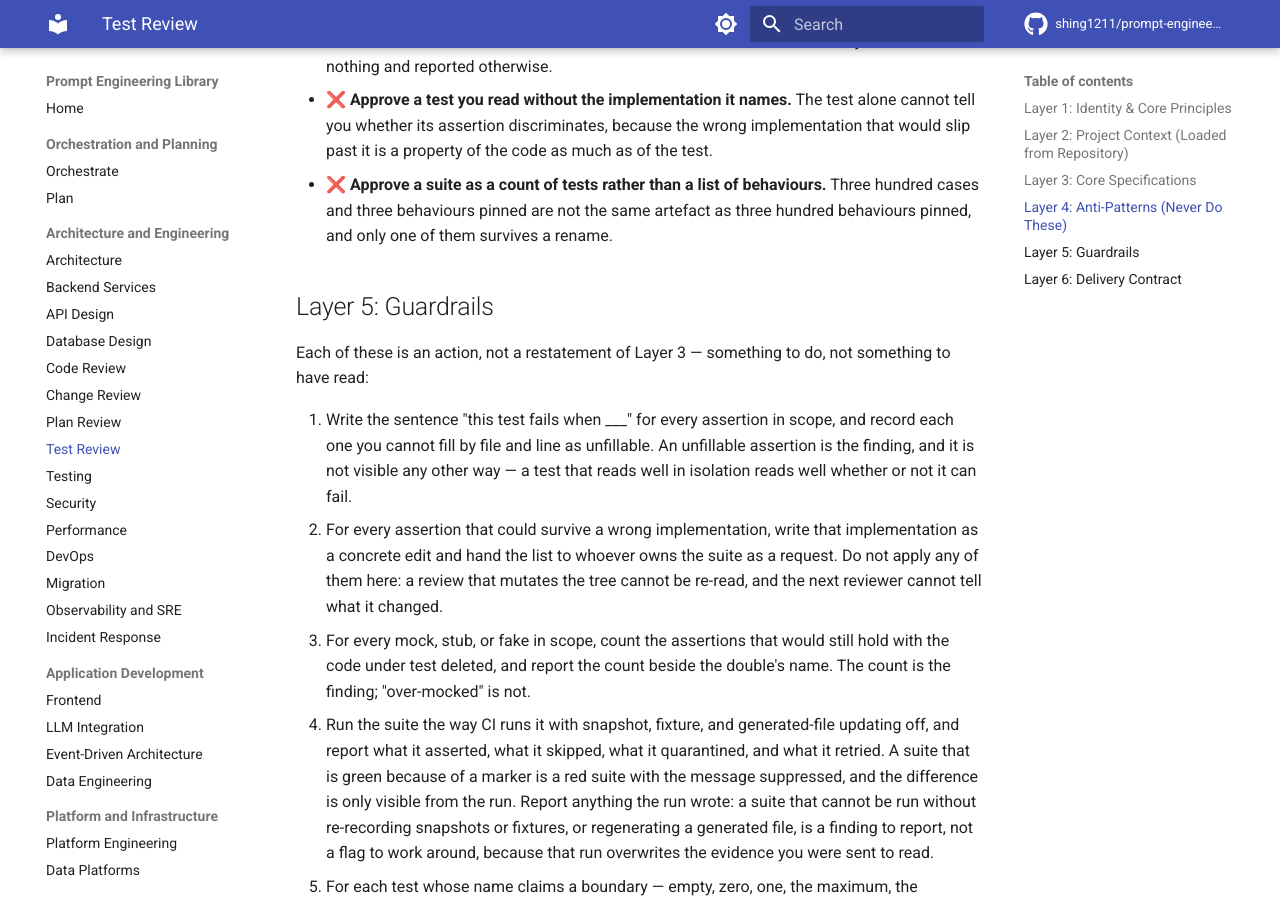
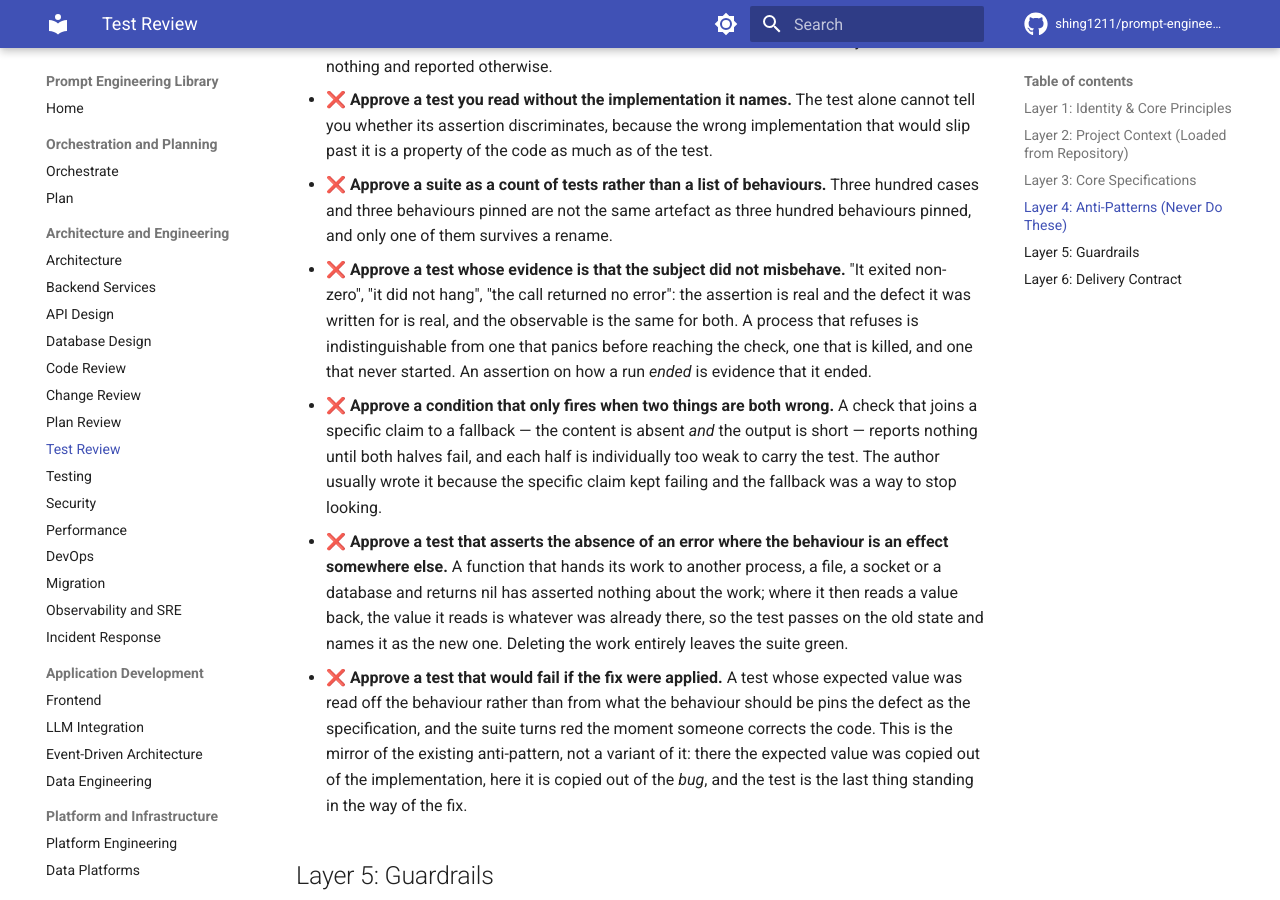
Before and after one commit to shing1211/prompt-engineering, an MkDocs documentation site: the page built from prompts/test-review.md, in a window 1280 px wide and 900 px high, scrolled down 4011 px. Built offline with MkDocs 1.6.1 and Material for MkDocs 9.7.7, drawn with Linux system fonts in a browser that asks for light colours; comment, search, counter and statistics services are not loaded.

Commit message:
docs: verify the planning and test-review prompts against a real repository
Both runs against a public command-line application, and both non-null.

plan was run against a change request the repository's own plan documents do
not contain, which is the case its rewrite was built for. The central finding
is against the prompt's own rule: Layer 3.6 and Guardrail 1 require a command
that fails when the work is wrong, and there is no such command for work that
can only be shown wrong by running it somewhere the planning session cannot
reach. Five candidate commands were tried against a planted platform-only
failure; four pass it and the fifth fails for the wrong reason. Three further
findings: the unit boundary the request implies is not the one the work has,
the plan has no unit for the change that would have caught the request, and
Layer 3.2's evidence requirement reads a skip marker as evidence when the skip
and the changelog row describing it were written by the same commit.

test-review was run against a coverage-push commit and every finding is backed
by a mutation. Deleting the call that runs the external command leaves the
whole package green; replacing an intended exit with a panic leaves a test
passing, because an exit status is not a behaviour; a guard whose two clauses
excuse each other does not notice a command rendering no rows at all; and one
test asserts the defect is correct, so applying the fix turns it red. Six
further raw findings were rejected as already named or not failure modes.

docs/worked-example.md is added to check_counts.py's DOCUMENTS. Its tally was
stale before this task began and nothing could have noticed. Both of its
figures were caught by patterns the gate already had: no new pattern and no
suppression. The other three figures this commit made stale were caught by the
widened gate on the first run it is given.

Five further figures in docs/verification.md are counts of runs rather than
of prompts, so the gate cannot see them; all five are corrected by hand, and
the corpus-sharing disclosure now covers four rows on one repository.

The 0.5.0 entry states the mode counts as a table against 0.4.0, names the
four prompts, and leads with what is still uncovered: seven of forty-five
verified, thirty-eight named individually in the register.

```diff
--- a/prompts/test-review.md
+++ b/prompts/test-review.md
@@ -184,6 +184,32 @@ Load before forming an opinion:
   behaviours.** Three hundred cases and three behaviours pinned are not the
   same artefact as three hundred behaviours pinned, and only one of them
   survives a rename.
+- ❌ **Approve a test whose evidence is that the subject did not misbehave.**
+  "It exited non-zero", "it did not hang", "the call returned no error": the
+  assertion is real and the defect it was written for is real, and the
+  observable is the same for both. A process that refuses is indistinguishable
+  from one that panics before reaching the check, one that is killed, and one
+  that never started. An assertion on how a run *ended* is evidence that it
+  ended.
+- ❌ **Approve a condition that only fires when two things are both wrong.** A
+  check that joins a specific claim to a fallback — the content is absent *and*
+  the output is short — reports nothing until both halves fail, and each half
+  is individually too weak to carry the test. The author usually wrote it
+  because the specific claim kept failing and the fallback was a way to stop
+  looking.
+- ❌ **Approve a test that asserts the absence of an error where the behaviour
+  is an effect somewhere else.** A function that hands its work to another
+  process, a file, a socket or a database and returns nil has asserted nothing
+  about the work; where it then reads a value back, the value it reads is
+  whatever was already there, so the test passes on the old state and names it
+  as the new one. Deleting the work entirely leaves the suite green.
+- ❌ **Approve a test that would fail if the fix were applied.** A test whose
+  expected value was read off the behaviour rather than from what the behaviour
+  should be pins the defect as the specification, and the suite turns red the
+  moment someone corrects the code. This is the mirror of the existing
+  anti-pattern, not a variant of it: there the expected value was copied out of
+  the implementation, here it is copied out of the *bug*, and the test is the
+  last thing standing in the way of the fix.
 
 ## Layer 5: Guardrails
 
```
Also changed, not shown: CHANGELOG.md (+101 -1 lines), README.md (+1 -1 lines), docs/strategy.md (+1 -1 lines), docs/verification.md (+15 -16 lines), docs/worked-example.md (+1 -1 lines), prompts/index.md (+3 -3 lines), prompts/plan.md (+25 -0 lines), 2 other files.
